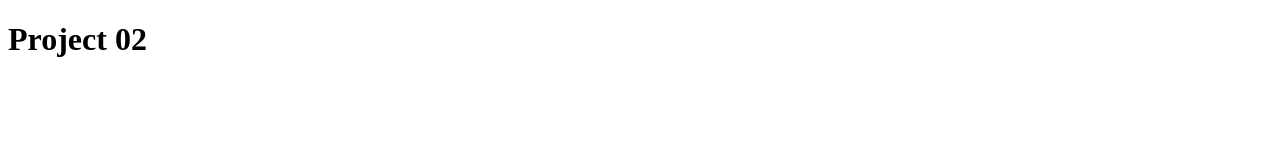
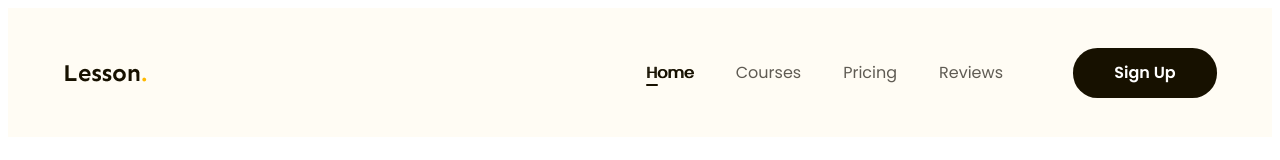
Before and after one commit to vusk8/lesson, a plain HTML site: page index.html in a window 1280 px wide. Shown: the top 160 px of the page. Drawn offline with Linux system fonts and the light colour scheme.

```diff
--- a/assets/css/styles.css
+++ b/assets/css/styles.css
@@ -0,0 +1,95 @@
+* {
+  box-sizing: border-box;
+}
+
+html {
+  font-size: 62.5%;
+}
+
+body {
+  font-size: 1.6rem;
+  font-family: "Poppins", sans-serif;
+}
+
+/* Common */
+a {
+  text-decoration: none;
+}
+
+.btn {
+  display: inline-block;
+  padding: 0 16px;
+  line-height: 50px;
+  min-width: 118px;
+  font-weight: 600;
+  font-size: 16px;
+  text-align: center;
+  color: #ffffff;
+  background: #171100;
+  border-radius: 24.5px;
+}
+
+.main-content {
+  width: 1170px;
+  max-width: calc(100% -48px);
+  margin-left: auto;
+  margin-right: auto;
+}
+
+/* Header */
+.header {
+  background-color: #fffcf4;
+}
+
+.header.fixed {
+  position: sticky;
+  top: -28px;
+}
+
+.header .body {
+  display: flex;
+  align-items: center;
+  padding: 36px 8px;
+}
+
+.nav {
+  margin-left: auto;
+}
+
+.nav ul {
+  display: flex;
+  list-style-type: none;
+}
+
+.nav a {
+  padding: 8px 21px;
+  font-size: 1.6rem;
+  color: #5f5b53;
+  position: relative;
+}
+
+.nav a:hover,
+.nav li.active a {
+  text-shadow: 1px 0 0 currentColor;
+  color: #171100;
+}
+
+.nav li.active a::after {
+  position: absolute;
+  left: 21px;
+  bottom: 6px;
+  content: "";
+  display: block;
+  width: 12px;
+  height: 2px;
+  background: #171100;
+  border-radius: 1px;
+}
+
+.header .sign-up-btn {
+  min-width: 144px;
+}
+
+.header .action {
+    margin-left: 49px;
+}
--- a/index.html
+++ b/index.html
@@ -7,8 +7,48 @@
     <title>Project 02</title>
     <link rel="stylesheet" href="./assets/css/reset.css" />
     <link rel="stylesheet" href="./assets/css/styles.css" />
+
+    <!-- font -->
+    <link rel="preconnect" href="https://fonts.googleapis.com" />
+    <link rel="preconnect" href="https://fonts.gstatic.com" crossorigin />
+    <link
+      href="https://fonts.googleapis.com/css2?family=Montserrat:ital,wght@0,300;0,400;0,500;0,600;0,700;1,200;1,300;1,400;1,500;1,600&family=Open+Sans:wght@500&family=Poppins:ital,wght@0,400;0,500;0,600;0,700;1,400&family=Sen:wght@700&display=swap"
+      rel="stylesheet"
+    />
   </head>
   <body>
-    <h1>Project 02</h1>
+    <main style="height: 5000px">
+      <header class="header fixed">
+        <div class="main-content">
+          <div class="body">
+            <!-- Logo -->
+            <img src="./assets/img/logo.png" alt="Lesson." class="logo" />
+
+            <!-- Nav -->
+            <nav class="nav">
+              <ul>
+                <li class="active">
+                  <a href="#!">Home</a>
+                </li>
+                <li>
+                  <a href="">Courses</a>
+                </li>
+                <li>
+                  <a href="">Pricing</a>
+                </li>
+                <li>
+                  <a href="">Reviews</a>
+                </li>
+              </ul>
+            </nav>
+
+            <!-- Action -->
+            <div class="action">
+              <a href="" class="btn sign-up-btn">Sign Up</a>
+            </div>
+          </div>
+        </div>
+      </header>
+    </main>
   </body>
 </html>
```
Also changed, not shown: assets/img/logo.png (added).
